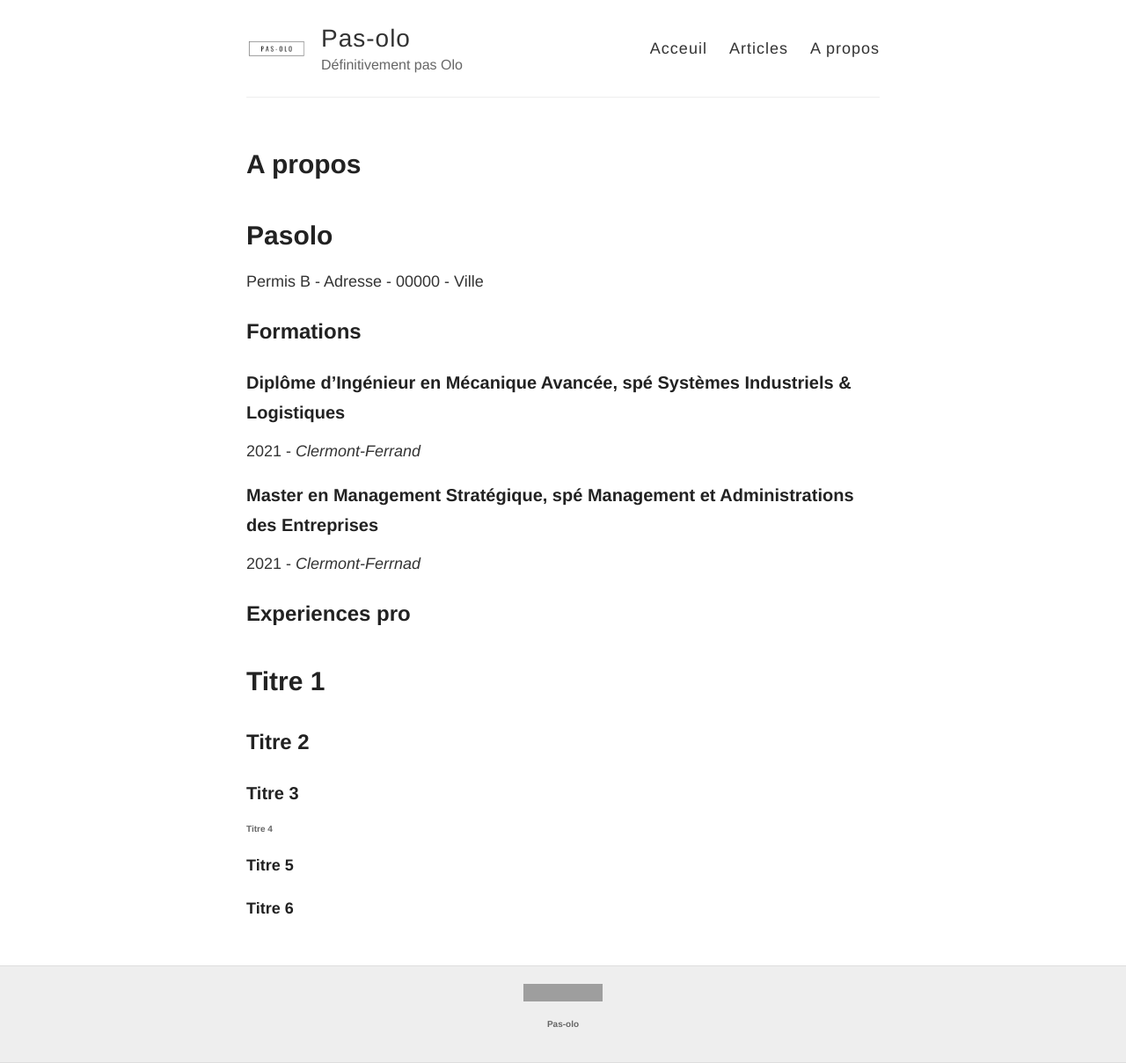
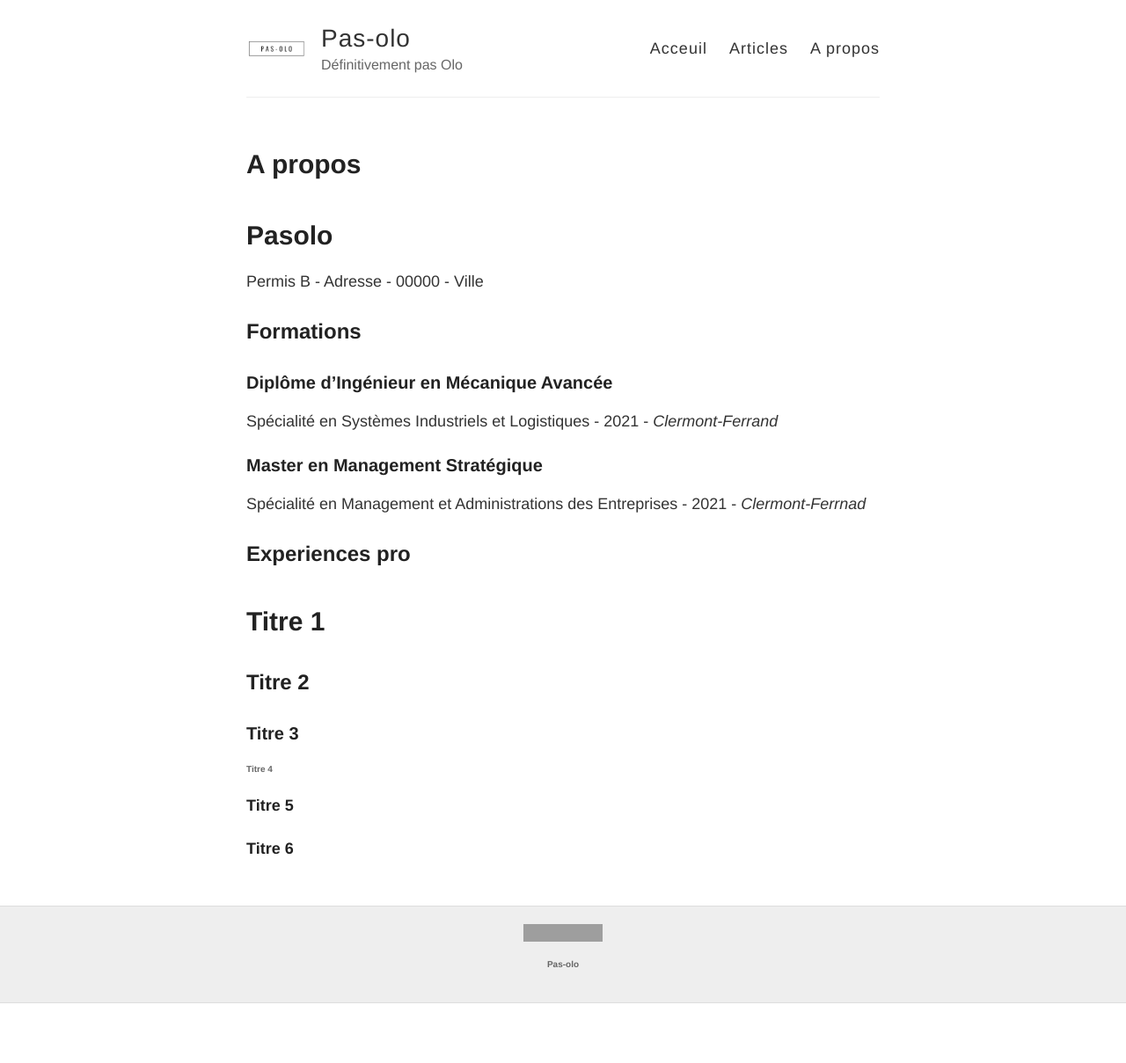
Before and after one commit to Pas-olo/Pas-olo.github.io, a Jekyll site: the page built from about.md, in a window 1280 px wide. Shown: the whole page at 88% size. Built offline with Jekyll 4.4.1, drawn with Linux system fonts in a browser that asks for light colours; after the commit the page ends 1141 px from its top, so only the background shows below that; grey boxes are pictures that could not be loaded.

Commit message:
Update about.md

```diff
--- a/about.md
+++ b/about.md
@@ -6,10 +6,10 @@ permalink: /about/
 # Pasolo
 Permis B - Adresse - 00000 - Ville
 ## Formations
-### Diplôme d'Ingénieur en Mécanique Avancée, spé Systèmes Industriels & Logistiques
-2021 - *Clermont-Ferrand*
-### Master en Management Stratégique, spé Management et Administrations des Entreprises
-2021 - *Clermont-Ferrnad*
+### Diplôme d'Ingénieur en Mécanique Avancée
+Spécialité en Systèmes Industriels et Logistiques - 2021 - *Clermont-Ferrand*
+### Master en Management Stratégique
+Spécialité en Management et Administrations des Entreprises - 2021 - *Clermont-Ferrnad*
 ## Experiences pro
 
 
```
